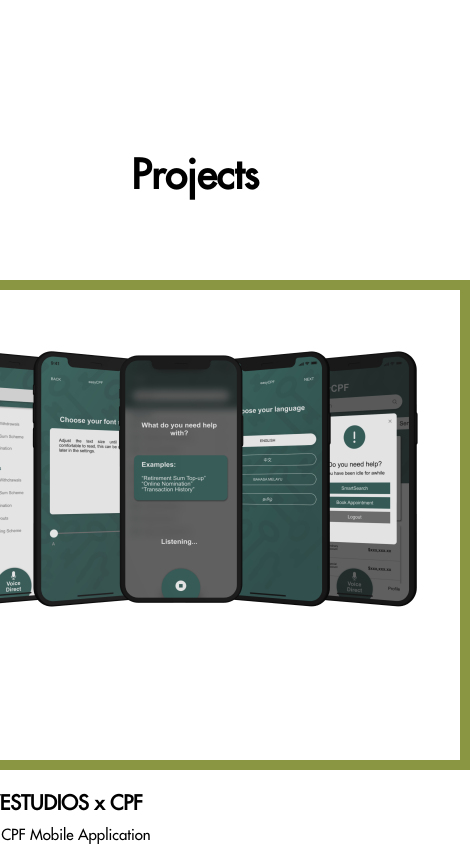
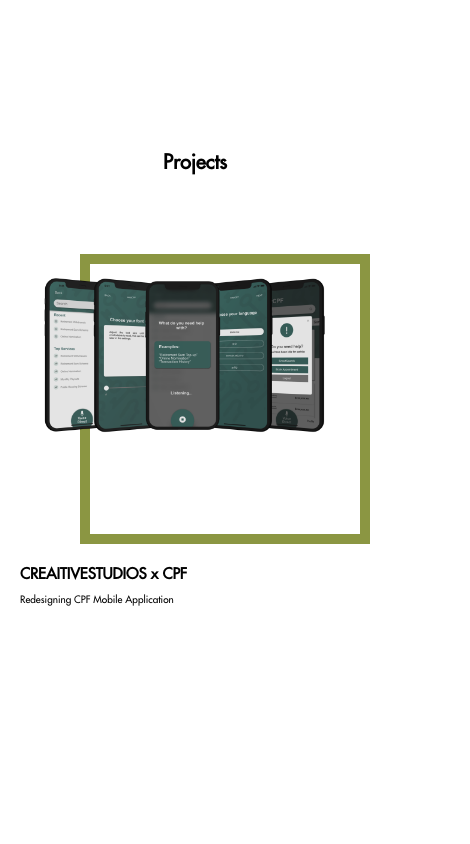
Before and after one commit to xueminzzz/My-Portfolio-Website, a Next.js app: page / in a window 390 px wide. Shown: the part 778-1622 px from the top of the page, 470 px wide, since content can reach past the window. After the commit the page ends 1384 px from the top, so only its background shows below. Built offline with nearby package versions, Linux system fonts and the light colour scheme.

Commit message:
projects

```diff
--- a/app/page.module.css
+++ b/app/page.module.css
@@ -11,3 +11,15 @@
     font-size: 4rem;
     font-weight: bold;
 }
+
+@media screen and (max-width: 480px) {
+    .projects-header {
+        font-size: 2rem;
+    }
+}
+
+@media screen and (max-width: 320px) {
+    .projects-header {
+        font-size: 1.5rem;
+    }
+}
--- a/components/projects/projects.module.css
+++ b/components/projects/projects.module.css
@@ -1,6 +1,7 @@
 .projects-card {
     display: flex;
     flex-direction: column;
+    height: auto;
     align-items: center;
     justify-content: center;
 }
@@ -31,9 +32,10 @@
 }
 
 .project-placeholder:hover {
-    background-position: 0px 0px;
-    background-size: calc(100% - var(--offset)) calc(100% - var(--offset));
+    --offset: 0px;
     filter: grayscale(0);
+    display: flex;
+    align-self: center;
 }
 
 .project-title {
@@ -42,7 +44,6 @@
     font-weight: bold;
     display: flex;
     align-self: flex-start;
-
 }
 
 .project-description {
@@ -51,3 +52,33 @@
     display: flex;
     align-self: flex-start;
 }
+
+@media screen and (max-width: 480px) {
+    .project-placeholder {
+        width: 300px;
+        height: 300px;
+    }
+
+    .project-title {
+        font-size: 1.5rem;
+    }
+
+    .project-description {
+        font-size: 1rem;
+    }
+}
+
+@media screen and (max-width: 320px) {
+    .project-placeholder {
+        width: 200px;
+        height: 200px;
+    }
+
+    .project-title {
+        font-size: 1rem;
+    }
+
+    .project-description {
+        font-size: 0.5rem;
+    }
+}
```
